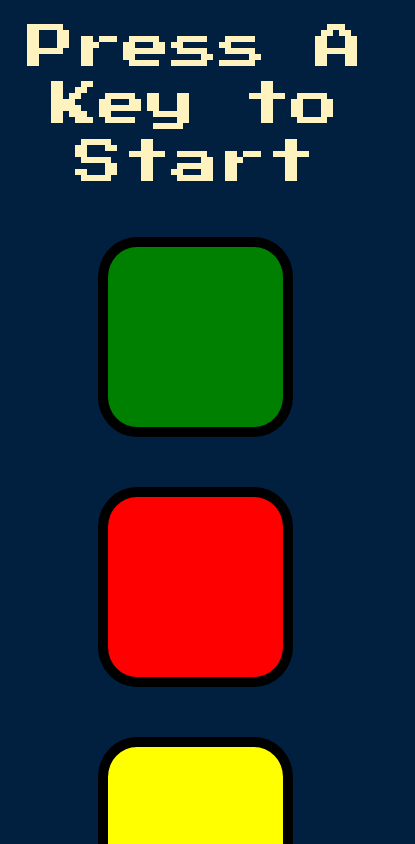
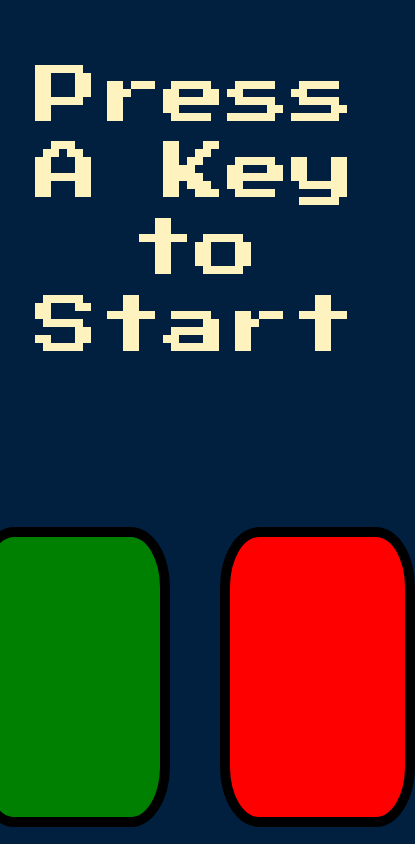
Before and after one commit to GirishSoni-lorka/Simon-Game, a plain HTML site: page index.html in a window 390 px wide. Shown: the top 844 px of the page, 415 px wide, since content can reach past the window. Drawn offline with nearby package versions, Linux system fonts and the light colour scheme.

Commit message:
add media query

```diff
--- a/styles.css
+++ b/styles.css
@@ -55,3 +55,18 @@ body {
   box-shadow: 0 0 20px white;
   background-color: grey;
 }
+
+@media (max-width: 992px) {
+  #level-title{
+    font-size: 4rem;
+    margin-top: 15%;
+    margin-bottom: 35%;
+  }
+  .row {
+    flex-wrap: nowrap;
+  }
+  .btn {
+    height: 300px;
+    width: 300px;
+  }
+}
```
